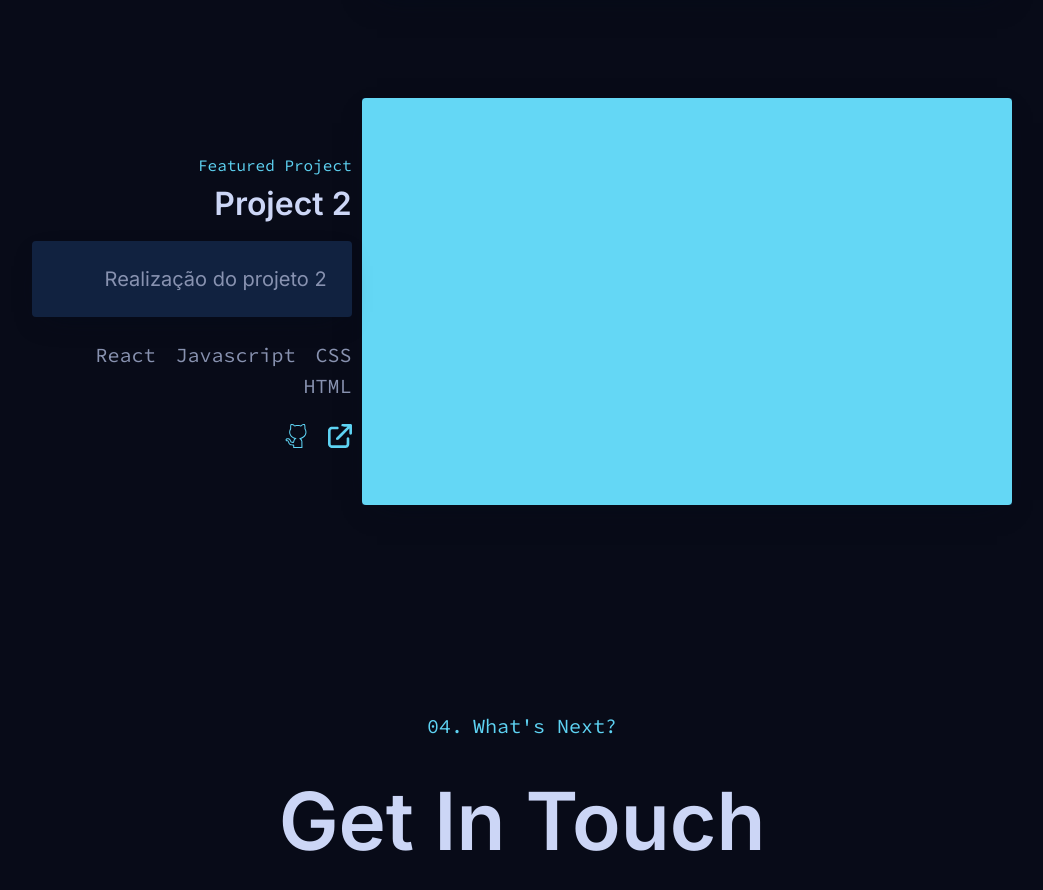
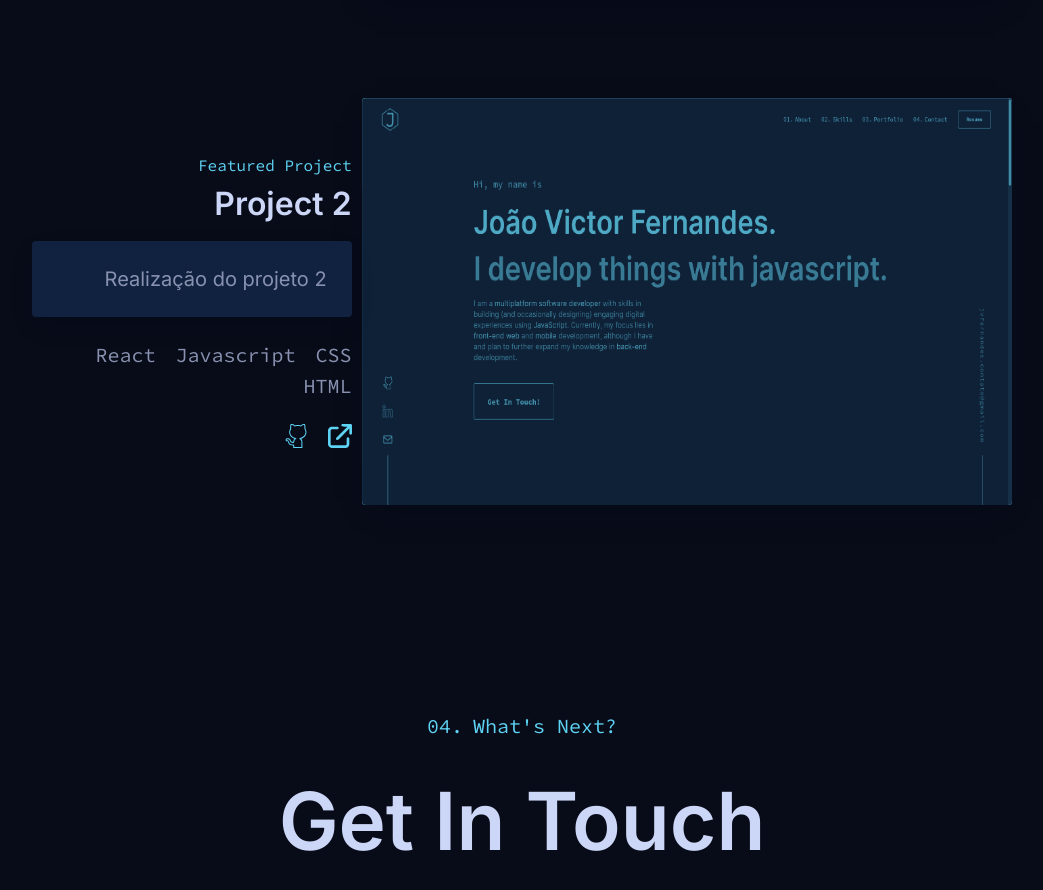
Before and after one commit to JvFern4ndes/MyPersonalWebsite, a React (Vite) app in the folder fe/: page / in a window 1280 px wide. Shown: the part 3463-4353 px from the top of the page, without its empty margins (118-1161 px from the left). Built offline with nearby package versions, Linux system fonts and the light colour scheme.

Commit message:
feat: add second image on portfolio section

```diff
--- a/fe/src/Pages/Portfolio/index.jsx
+++ b/fe/src/Pages/Portfolio/index.jsx
@@ -96,6 +96,7 @@ export default function Portfolio() {
                 <ImageWrapperSon>
                   <img src={TransparentImage} alt="" />
                 </ImageWrapperSon>
+                <img src={ProjectImage1} alt="Project 1" />
               </ImageWrapper>
             </Link>
           </ProjectImage>
```
